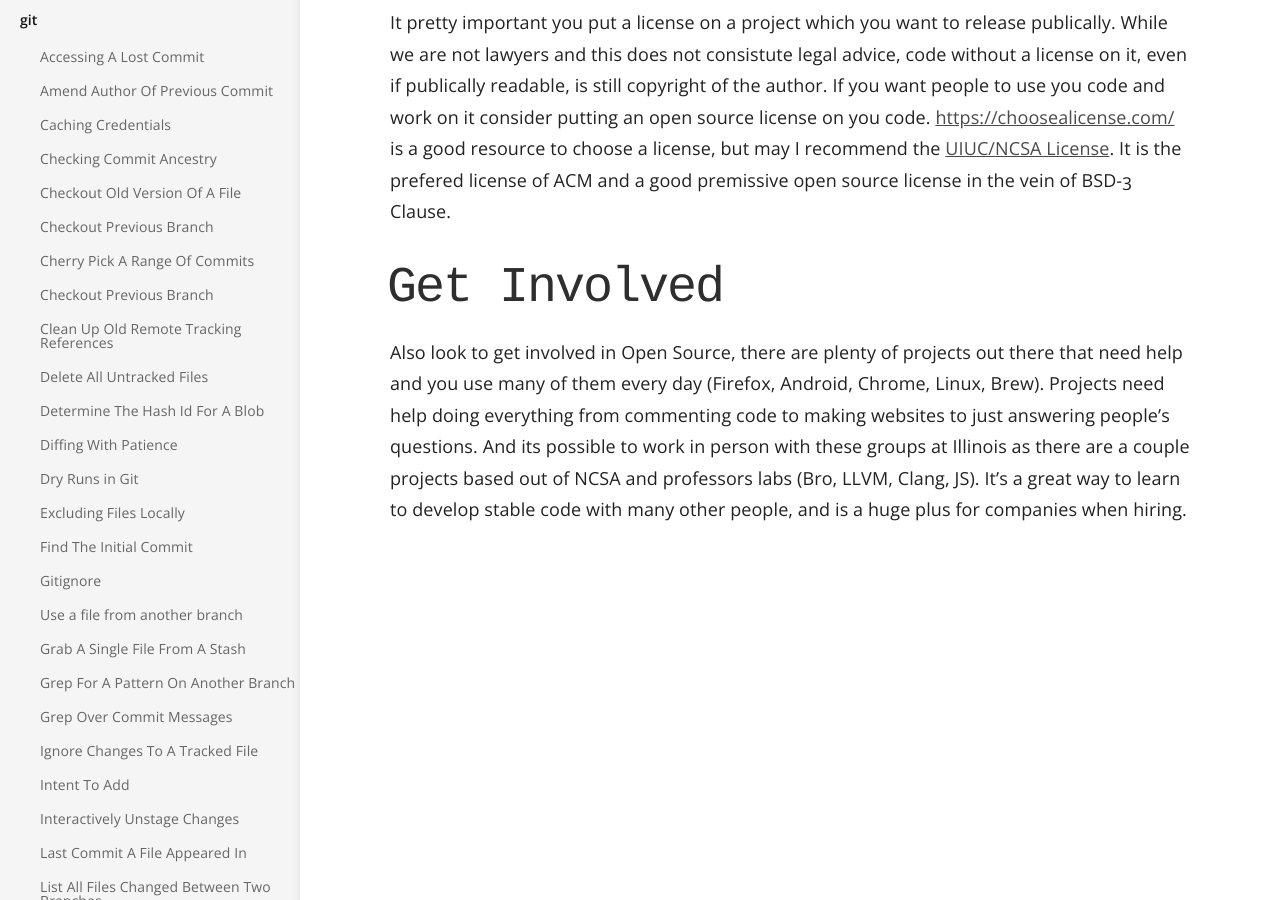
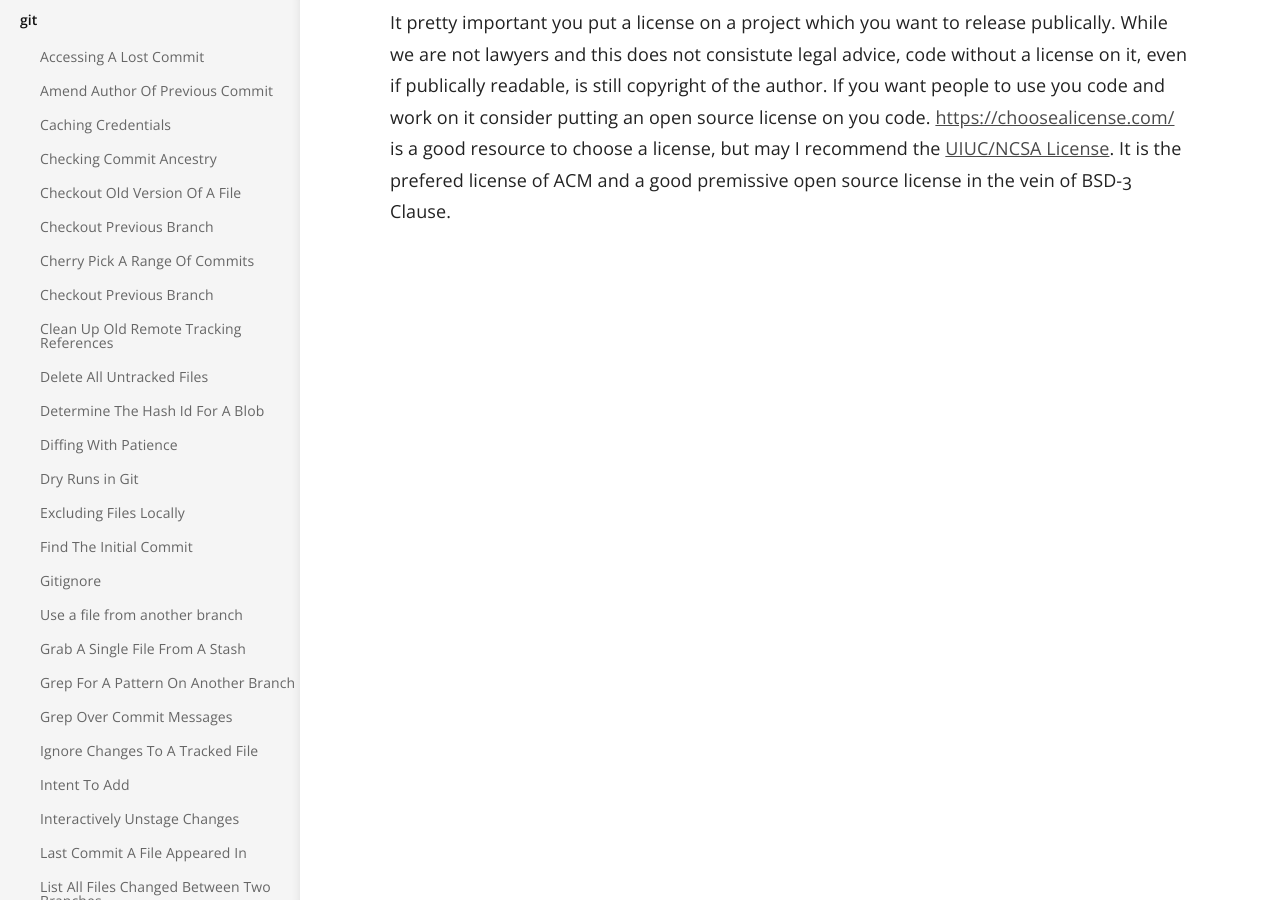
Before and after one commit to acm-uiuc/til, a Jekyll site: the page built from _til/open-source/publishing-code.md, in a window 1280 px wide and 900 px high, scrolled down 691 px. Built offline with Jekyll 4.4.1, drawn with Linux system fonts in a browser that asks for light colours.

Commit message:
Update publishing-code.md

```diff
--- a/_til/open-source/publishing-code.md
+++ b/_til/open-source/publishing-code.md
@@ -11,8 +11,3 @@ Make sure to check with a Professor before posting code for a class assignment a
 ## PUT A LICENSE ON IT
 It pretty important you put a license on a project which you want to release publically. While we are not lawyers and this does not consistute legal advice, code without a license on it, even if publically readable, is still copyright of the author. If you want people to use you code and work on it consider putting an open source license on you code. [https://choosealicense.com/](https://choosealicense.com/)
 is a good resource to choose a license, but may I recommend the [UIUC/NCSA License](https://choosealicense.com/licenses/ncsa/). It is the prefered license of ACM and a good premissive open source license in the vein of BSD-3 Clause.
-
-# Get Involved
-Also look to get involved in Open Source, there are plenty of projects out there that need help and you use many of them every day (Firefox, Android, Chrome, Linux, Brew).
-Projects need help doing everything from commenting code to making websites to just answering people’s questions. And its possible to work in person with these groups at
-Illinois as there are a couple projects based out of NCSA and professors labs (Bro, LLVM, Clang, JS).  It’s a great way to learn to develop stable code with many other people, and is a huge plus for companies when hiring.
```
